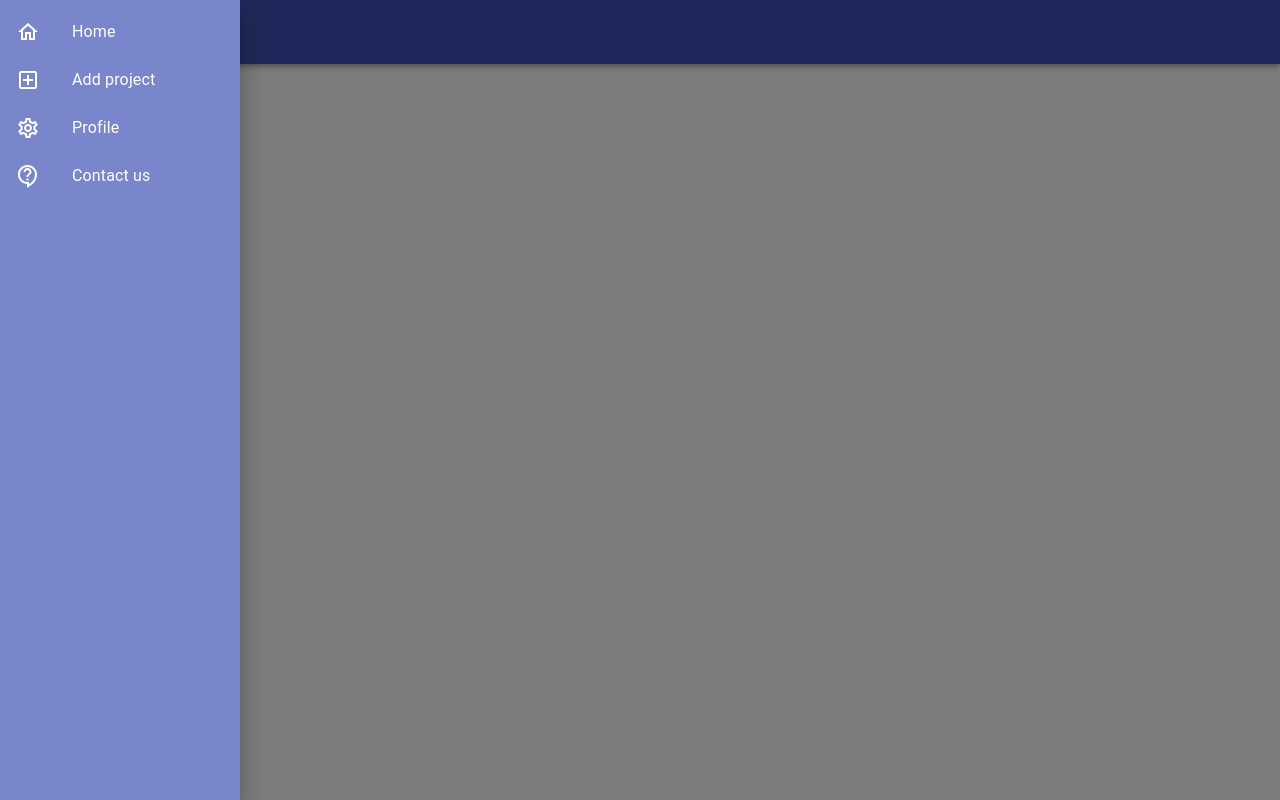
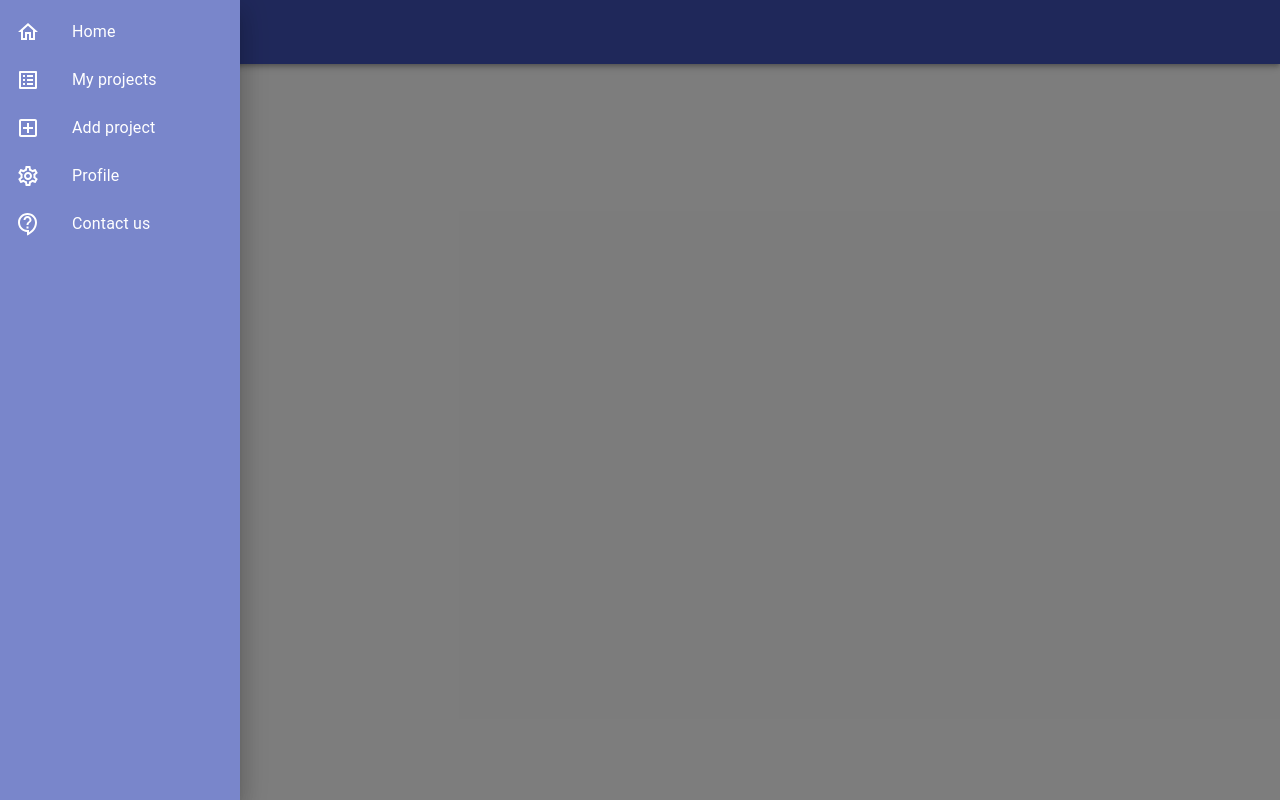
Before and after one commit to egsandwich/BugTracker, a React (Create React App) app in the folder bug-tracker/: page /login in a window 1280 px wide. Both pictures are taken after a click on the button 48 px from the left and 32 px from the top of the page. Built offline with nearby package versions, Linux system fonts and the light colour scheme; no server answers.

Commit message:
added project icon

```diff
--- a/bug-tracker/src/components/NavBar.js
+++ b/bug-tracker/src/components/NavBar.js
@@ -10,6 +10,7 @@ import MenuOutlinedIcon from '@material-ui/icons/MenuOutlined'
 import AddBoxOutlinedIcon from '@material-ui/icons/AddBoxOutlined'
 import ContactSupportOutlinedIcon from '@material-ui/icons/ContactSupportOutlined'
 import SettingsOutlinedIcon from '@material-ui/icons/SettingsOutlined'
+import ListAltOutlinedIcon from '@material-ui/icons/ListAltOutlined'
 import { Link } from 'react-router-dom'
 
 //CSS styles
@@ -39,6 +40,11 @@ const menuItems = [
         listIcon: <HomeOutlinedIcon />,
         listText: "Home",
         listPath: "/"
+    },
+    {
+        listIcon: <ListAltOutlinedIcon />,
+        listText: "My projects",
+        listPath: "/projects"
     },
     {
         listIcon: <AddBoxOutlinedIcon />,
```
